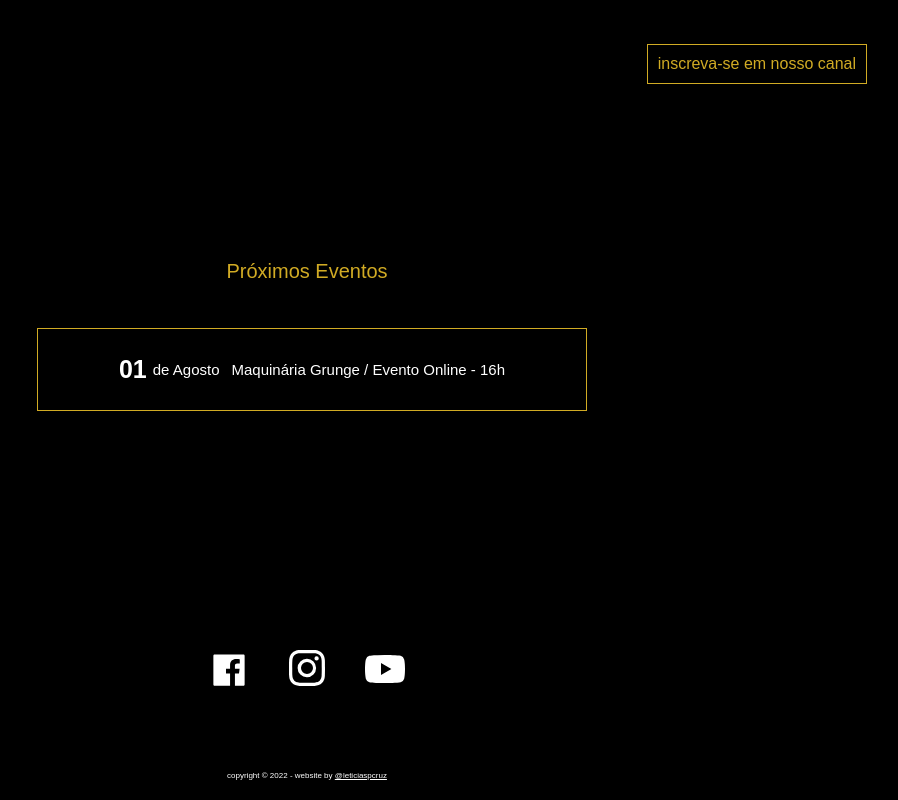
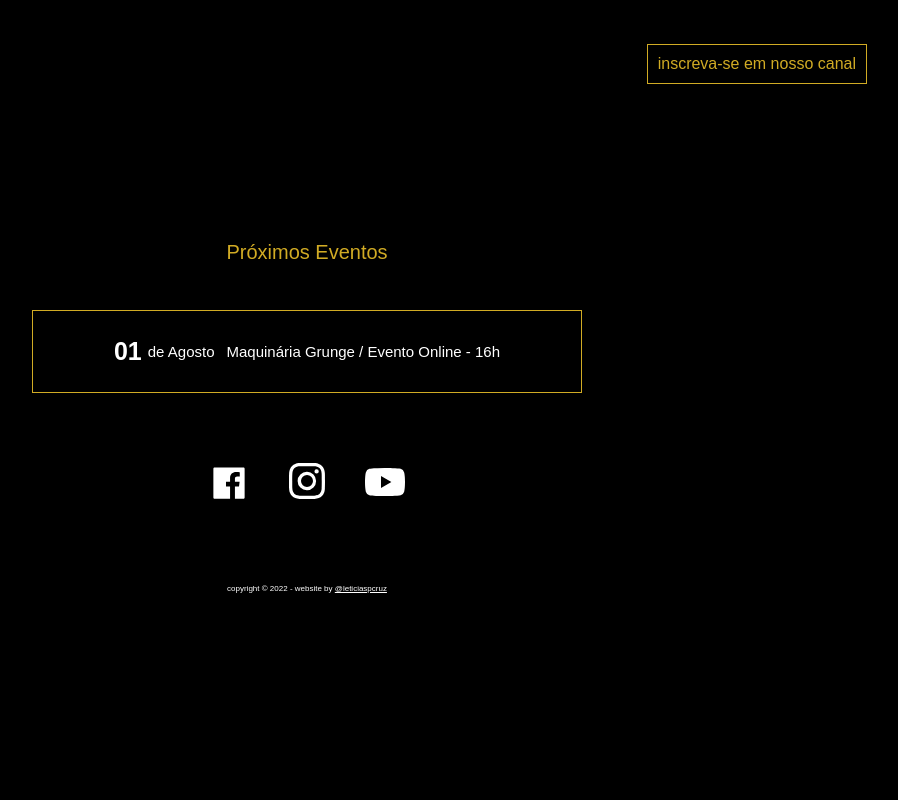
Before and after one commit to leticiaspcruz/aurodharma, a React (Create React App) app: page / in a window 1280 px wide. Shown: the part 1601-2401 px from the top of the page, without its empty margins (333-1231 px from the left). After the commit the page ends 2214 px from the top, so only its background shows below. Built offline with nearby package versions, Linux system fonts and the light colour scheme.

Commit message:
adjusting events section style

```diff
--- a/src/components/tour/style.ts
+++ b/src/components/tour/style.ts
@@ -10,6 +10,12 @@ export const Button = styled.button`
   border: 1px solid #D1AB24;
   padding: 20px;
   cursor: pointer;
+
+  @media(max-width: 768px) {
+    flex-direction: column;
+    width: 100%;
+    align-items: center;
+  }
 `;
 
 export const Day = styled.h1`
@@ -48,14 +54,19 @@ export const Title = styled.h1`
 `;
 
 export const Container = styled.div`
-  margin-top: 2rem;
-  height: 20rem;
+  margin: 0 36px;
+
+  :hover {
+  color: #f1f1f1;
+  }
 `;
 
 export const InfoButtonContainer = styled.div`
   display: flex;
   flex-direction: row;
   justify-content: center;
-  margin: 5px;
-  width: 100%;
+
+  @media(max-width: 768px) {
+    flex-direction: column;
+  }
 `;
```
